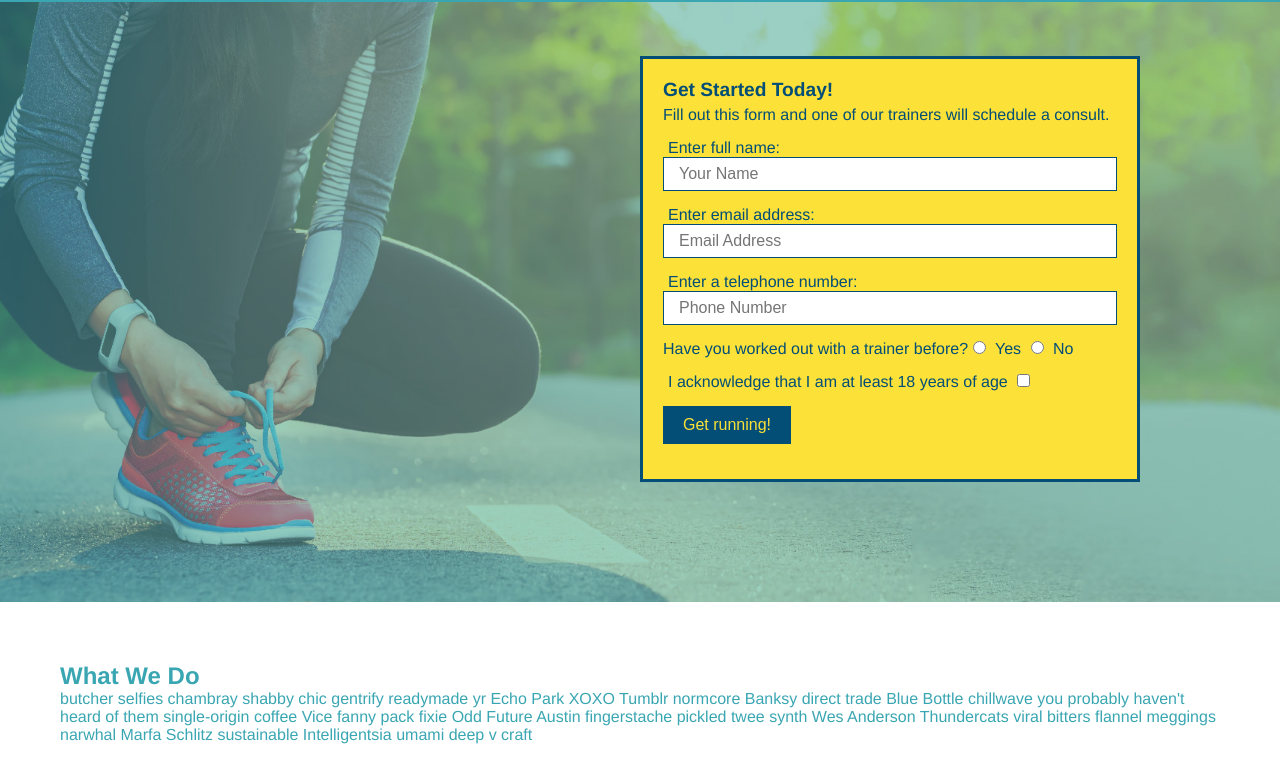
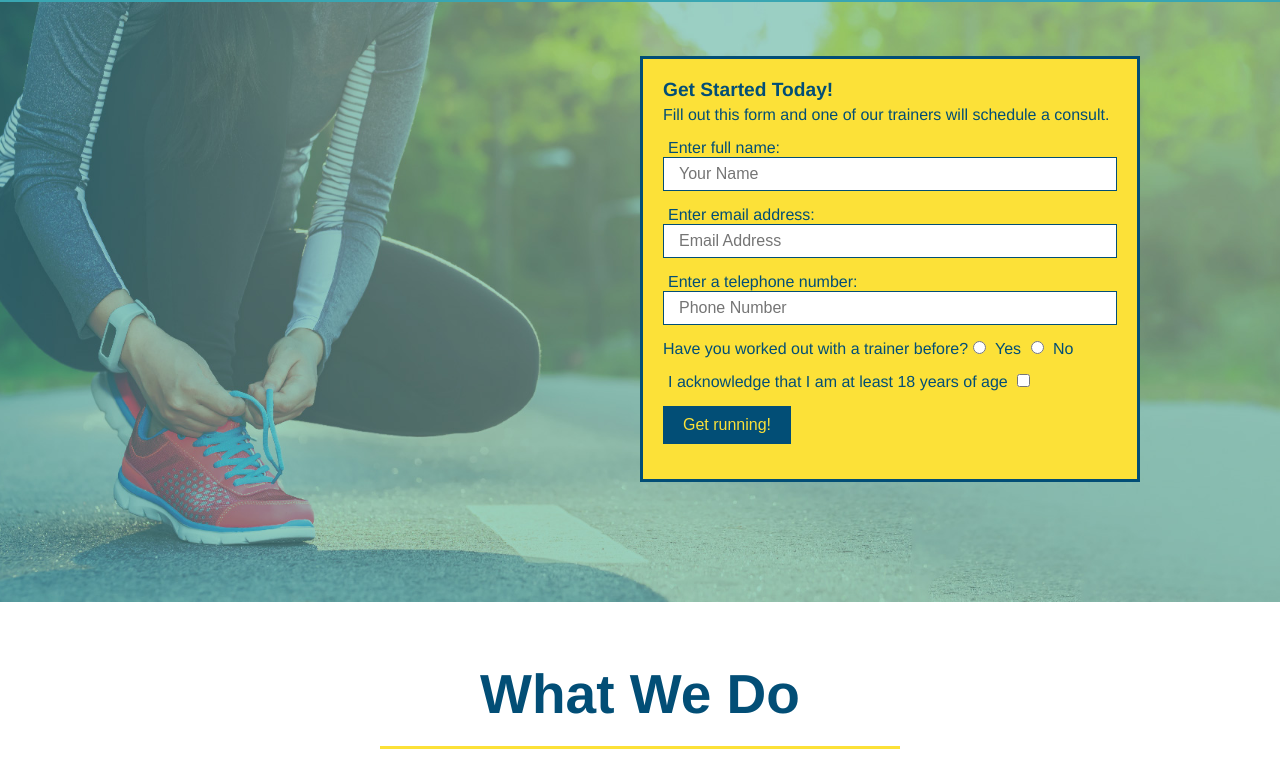
Before and after one commit to bdswartz/run-buddy, a plain HTML site: page index.html in a window 1280 px wide. Shown: the part 80-861 px from the top of the page. Drawn offline with Linux system fonts and the light colour scheme.

Commit message:
added intro class styling and applied to what-we-do section

```diff
--- a/assets/css/style.css
+++ b/assets/css/style.css
@@ -64,7 +64,7 @@ body {
       padding: 60px;
   }
 
-  /* Hero Styles */
+  /*         Hero Styles                            */
   .hero {
     height: 600px;
     background-image: url("../images/hero-bg.jpeg");
@@ -108,3 +108,23 @@ margin: 0;
       border: none;
       font-size: 16px;
   }
+  /*         Hero Styles End                        */
+  .intro {
+      text-align: center;
+  }
+  .intro h2 {
+    font-size: 55px;
+    color: #024e76;
+    margin-bottom: 35px;
+    padding: 0 100px 20px 100px;
+    border-bottom: 3px solid;
+    border-color: #fce138;
+    display: inline-block;
+  }
+  .intro p {
+    line-height: 1.7;
+    color: #39a6b2;
+    width: 80%;
+    font-size: 20px;
+    margin: 0 auto;
+  }
--- a/index.html
+++ b/index.html
@@ -70,7 +70,7 @@
   </section>
 
   <!-- "what we do" section -->
-  <section id="what-we-do">
+  <section id="what-we-do" class="intro">
     <h2>What We Do</h2>
     <p> butcher selfies chambray shabby chic gentrify readymade yr Echo Park XOXO Tumblr normcore Banksy direct trade Blue Bottle chillwave you probably haven't heard of them single-origin coffee Vice fanny pack fixie Odd Future Austin fingerstache pickled twee synth Wes Anderson Thundercats viral bitters flannel meggings narwhal Marfa Schlitz sustainable Intelligentsia umami deep v craft
     </p>
```
